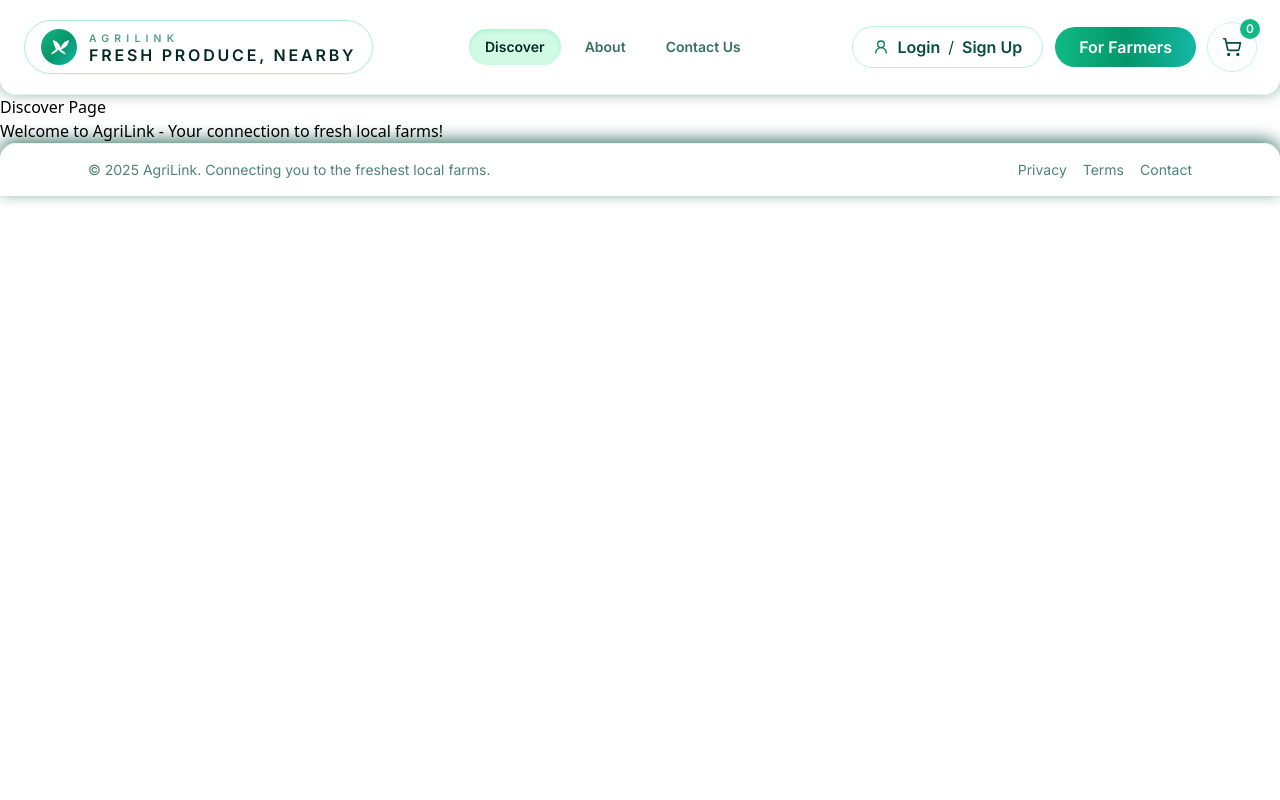
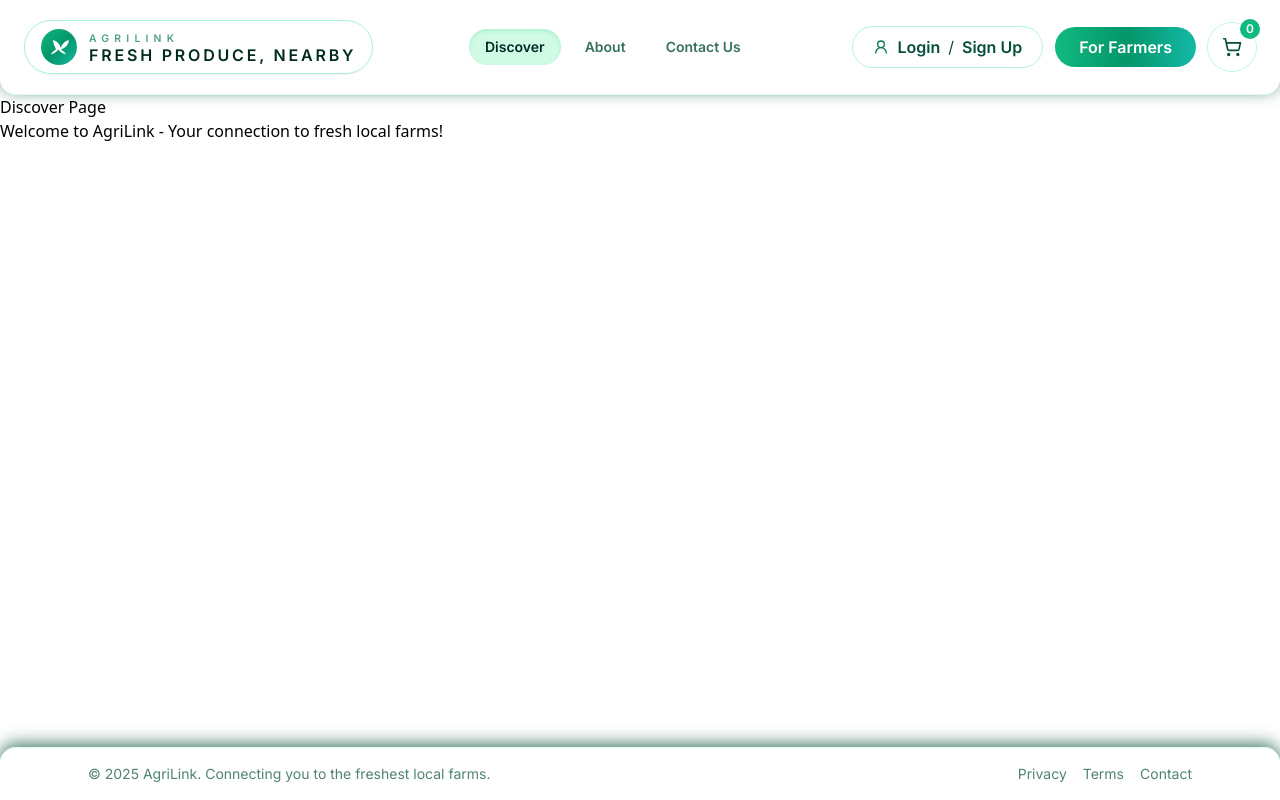
Before and after one commit to GP-AgriLink/AgrilLink-MVP, a React (Vite) app in the folder client/: page / in a window 1280 px wide. Built offline with nearby package versions, Linux system fonts and the light colour scheme.

Commit message:
feat: add flexbox layout to keep footer at bottom of page
- Add min-h-screen and flex column layout to app container
- Add flex-grow to main content area to push footer down
- Ensures footer stays at bottom even with minimal content

```diff
--- a/client/src/App.jsx
+++ b/client/src/App.jsx
@@ -4,13 +4,13 @@ import Footer from './components/Footer/Footer'
 import FarmerSignup from './pages/FarmerSignup'
 import FarmerLogin from './pages/FarmerLogin'
 import EditProfile from './pages/EditProfile';
-import ForgotPasswordFlow from './pages/ForgotPasswordFlow'; // 1. تم إضافة الـ import
+import ForgotPasswordFlow from './pages/ForgotPasswordFlow';
 
 function App() {
   return (
-    <div className="app">
+    <div className="app min-h-screen flex flex-col">
       <Navbar />
-      <main className="main-content">
+      <main className="main-content flex-grow">
         <Routes>
           <Route path="/" element={
             <>
@@ -24,7 +24,7 @@ function App() {
           {/* Auth Routes */}
           <Route path="/login" element={<FarmerLogin />} />
           <Route path="/register" element={<FarmerSignup />} />
-          <Route path="/forgot-password" element={<ForgotPasswordFlow />} /> {/* 2. تم إضافة الـ Route */}
+          <Route path="/forgot-password" element={<ForgotPasswordFlow />} />
           <Route path="/edit-profile" element={<EditProfile />} />
 
           <Route path="/for-farmers" element={<h1>For Farmers Page</h1>} />
```
